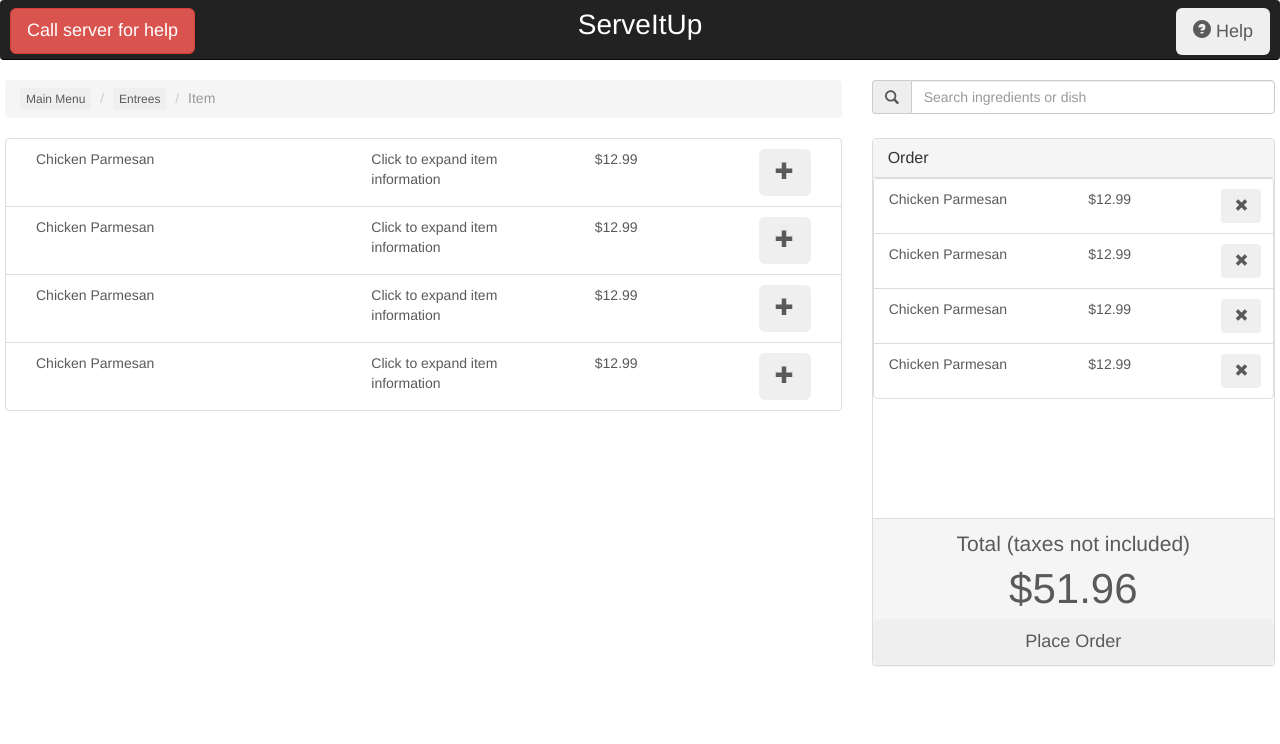
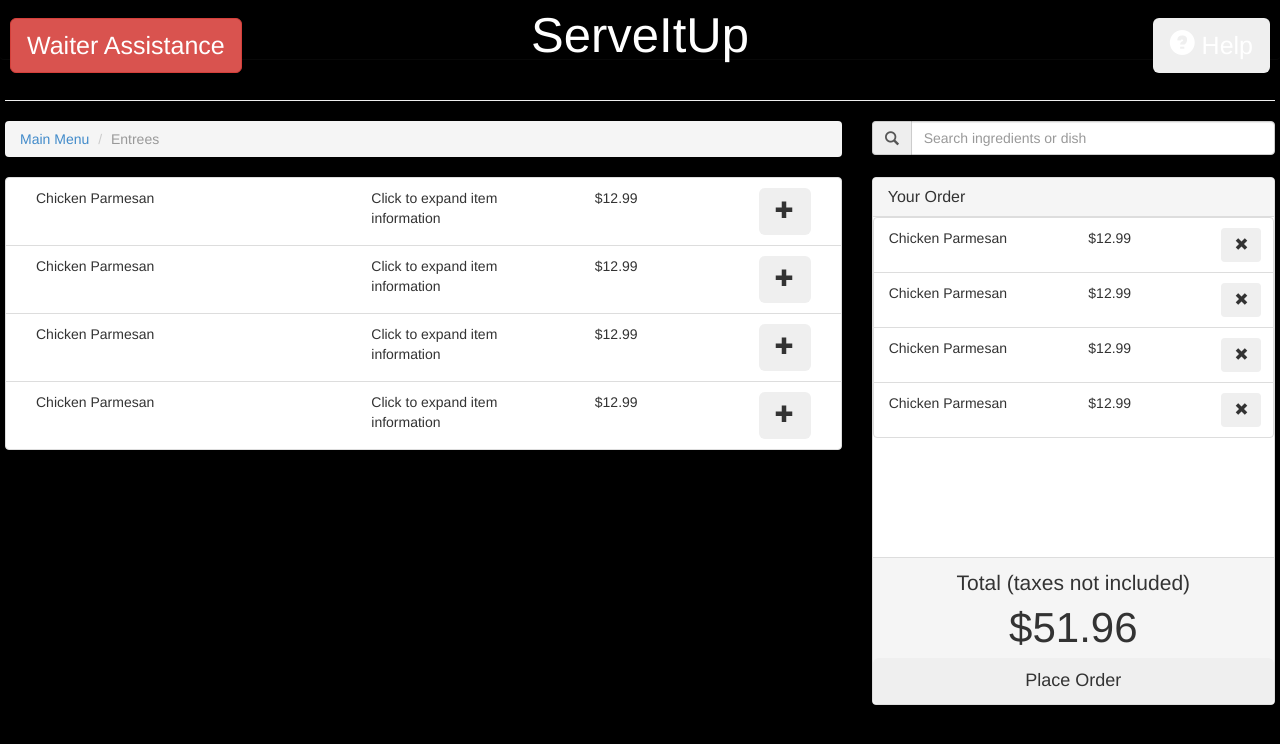
Before and after one commit to akfarhat/serve-it-up, a plain HTML site: page order.html in a window 1280 px wide. Drawn offline with nearby package versions, Linux system fonts and the light colour scheme.

Commit message:
Some colour changes and simple changes

```diff
--- a/order.css
+++ b/order.css
@@ -3,8 +3,18 @@
 /* Padding below the footer and lighter body text */
 
 body {
-  padding-bottom: 40px;
-  color: #5a5a5a;
+	padding-bottom: 40px;
+	background-color: #000000;
+}
+
+a:link	{
+	text-decoration:none;
+}
+a:visited	{
+	text-decoration:none;
+}
+a:hover	{
+	text-decoration:none;
 }
 
 
@@ -29,28 +39,35 @@ body {
   height:100%;
 }
 .navbar-wrapper .navbar {
+	padding-top: 10px;
   padding-right: 15px;
   padding-left: 15px;
   height: 60px;
-
+  background-color:#000000;
 }
 
 .navbar-wrapper .navbar-brand {
-  font-size: 200%;
+
+  font-size: 350%;
   position: absolute;
   width: 100%;
   height: 100%;
   left: 0;
+  color:#FFFFFF;
   text-align: center;
   margin: auto;
 }
 
 .navbar-wrapper .navbar-header.pull-left .btn {
   margin-left: 10px;
+	font-size: 25px;
+  color:#FFFFFF;
 }
 
 .navbar-wrapper .navbar-header.pull-right .btn {
   margin-right: 10px;
+	font-size: 25px;
+  color:#FFFFFF;
 }
 
 /* SEARCH
--- a/order.html
+++ b/order.html
@@ -10,7 +10,7 @@
     <meta name="author" content="">
     <link rel="shortcut icon" href="../../assets/ico/favicon.ico">
 
-    <title>ServeItUp Order</title>
+    <title>ServeItUp</title>
 
     <!-- Bootstrap core CSS -->
     <link href="bootstrap/css/bootstrap.min.css" rel="stylesheet">
@@ -32,7 +32,7 @@
         <div class="navbar navbar-inverse navbar-fixed-top">
           <div class="navbar-header pull-left">
             <button type="button" class="btn btn-danger btn-lg navbar-btn">
-		      Call server for help
+							Waiter Assistance
 						</button>
           </div>
           <div class="navbar-header">
@@ -44,19 +44,18 @@
 						</button>
           </div>
         </div>
-
       </div>
     </div>
 
 		<div id="searchContainer" class="container">
+		<hr>
 			<div class="row">
 		<!-- Breadcrumbs
 		================================================== -->
 				<div class="col-md-8 pull-left">
 				 <ol class="breadcrumb">
-			  <li><button type="button" class="btn btn-xs">Main Menu</button></li>
-			  <li><button type="button" class="btn btn-xs">Entrees</button></li>
-			  <li class="active">Item</li>
+					<li><a href="index.html">Main Menu</a></li>
+					<li class="active">Entrees</li>
 				 </ol>
 				</div>
 
@@ -139,7 +138,7 @@
 			<div id="orderContainer" class="col-md-4 pull-right">
 			  <div class="panel panel-default">
 			    <div class="panel-heading">
-				  <h3 class="panel-title">Order</h3>
+				  <h3 class="panel-title">Your Order</h3>
 				</div>
 				<div id="currentOrderContainer" class="scrollable">
 					<ul class="list-group">
```
Also changed, not shown: index.html (+2 -2 lines). Lines whose indentation alone changed are shown as unchanged.
